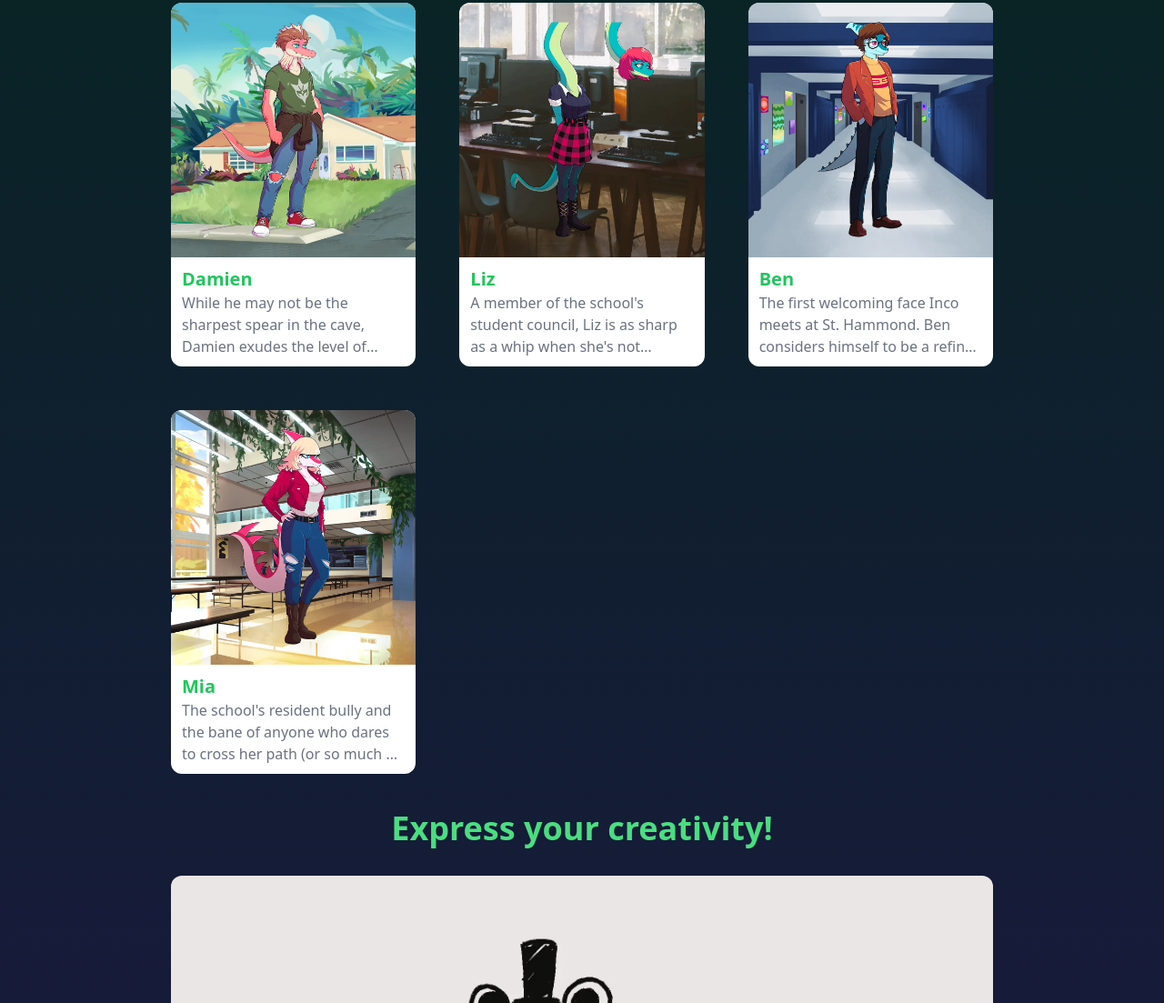
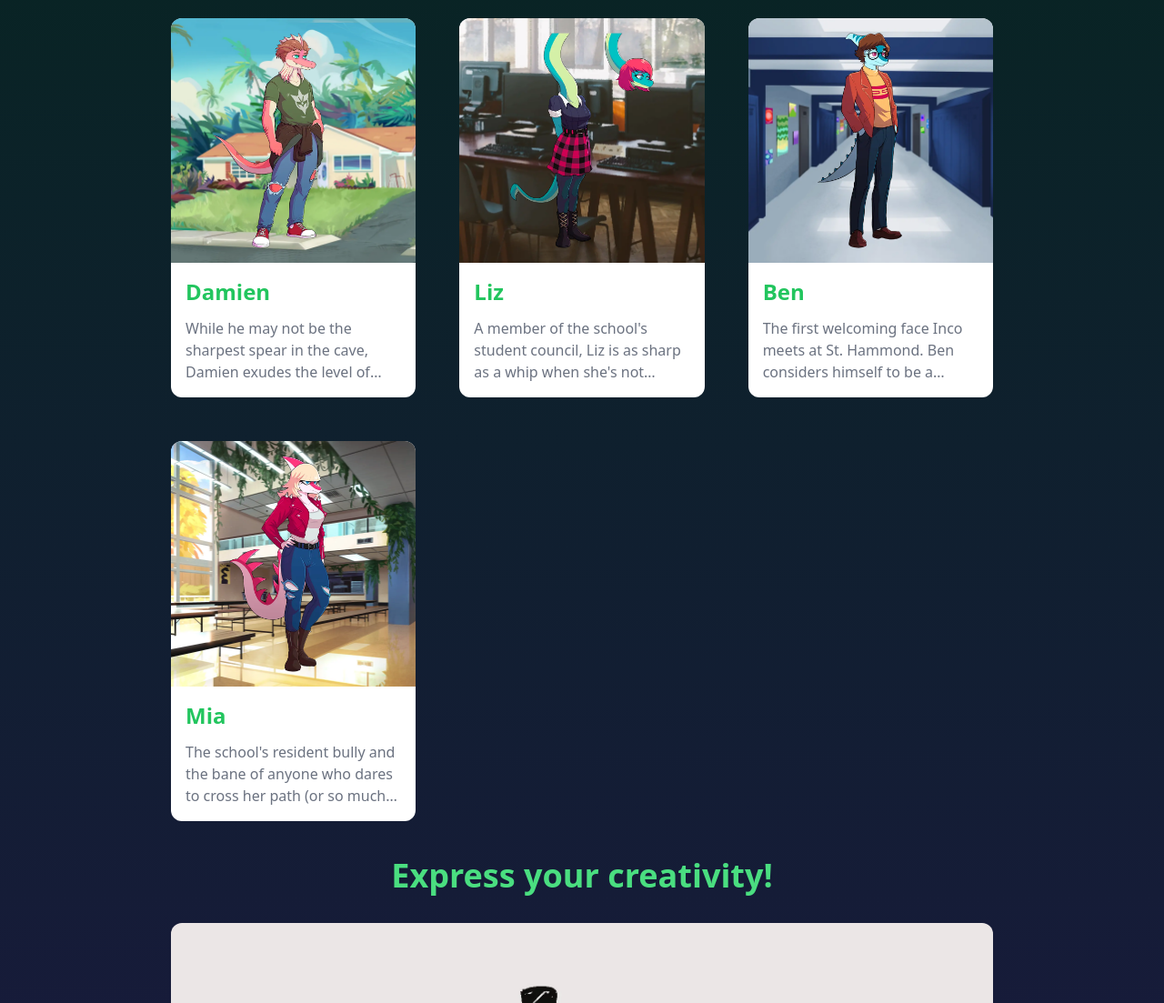
Before and after one commit to byKriz/hugthatgator, an Astro site: page / in a window 1280 px wide. Shown: the part 3481-4584 px from the top of the page at 91% size. Built offline with nearby package versions, Linux system fonts and the light colour scheme; Astro itself is replaced by a stand-in of ours.

Commit message:
arreglando las dimensiones del padding

```diff
--- a/src/components/homePage/CharItem2.astro
+++ b/src/components/homePage/CharItem2.astro
@@ -22,8 +22,8 @@
   href={link}
   class={`hover:scale-110 duration-300 ease-in-out flex justify-center`}
 >
-  <article class="bg-white rounded-xl backdrop-blur-lg h-[400px] w-[300px]">
-    <div class="flex items-center justify-center p-1 relative h-[280px]">
+  <article class="bg-white rounded-xl backdrop-blur-lg w-[300px]">
+    <div class="flex items-center justify-center p-1 relative ">
       <Image
         src={char.img}
         alt={`Meet ${char.name}`}
@@ -41,10 +41,10 @@
     </div>
 
     <div
-      class="w-full h-[120px] flex flex-col justify-center items-center z-20 px-3 py-2"
+      class="w-full flex flex-col justify-center items-center z-20 p-4 gap-3"
     >
       <span
-        class="text-start font-bold text-xl w-full"
+        class="text-start font-bold text-2xl w-full"
         transition:name={`char-name-${char.id}`}
       >
         {char.name}
@@ -62,5 +62,6 @@
     -webkit-line-clamp: 3;
     -webkit-box-orient: vertical;
     overflow: hidden;
+    /* text-overflow: ellipsis; */
   }
 </style>
```
